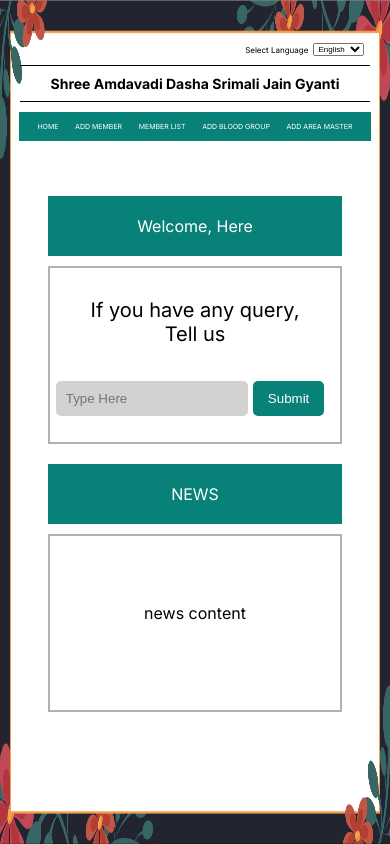
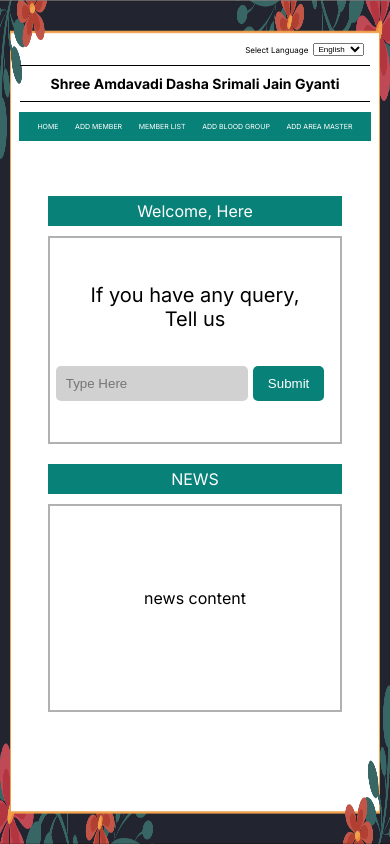
Before and after one commit to sezerz1121/SADSJG, a React (Vite) app: page /home in a window 390 px wide. Built offline with nearby package versions, Linux system fonts and the light colour scheme.

Commit message:
changegit

```diff
--- a/src/Login.jsx
+++ b/src/Login.jsx
@@ -3,7 +3,7 @@ import { useNavigate } from 'react-router-dom';
 const Login = () => {
     const navigate =useNavigate();
     const handleLogin = () => {
-        navigate("/login");
+        navigate("/home");
     };
     return (
         <div className='LandingPage'>
@@ -11,7 +11,7 @@ const Login = () => {
             <div className='Page'>
                 <input type='email' placeholder='Email' className='emailInput'/>
                 <input type='password' placeholder='Password' className='passwordInput'/>
-                <div className='buttonLogin'>Login</div>
+                <div className='buttonLogin' onClick={handleLogin}>Login</div>
             </div>
         </div>
     );
--- a/src/index.css
+++ b/src/index.css
@@ -849,10 +849,9 @@ width: 80%;
   }
   .main-hero .main-table .table-line .submit .content{
     padding: 5px 10px 5px 2.5px;
-
+    margin-right: 5px;
     border-radius: 5px;
     width:60%;
-
     border: none;
     outline: none;
     }
@@ -1214,7 +1213,13 @@ width: 80%;
   border: none;
   outline: none;
   }
-
+  .main-hero .main-table .table{
+    background-color: #088178;
+    display: flex;
+    justify-content: center;
+    align-items: center;
+    padding: 5px 0;
+    }
 }
 
 
```
